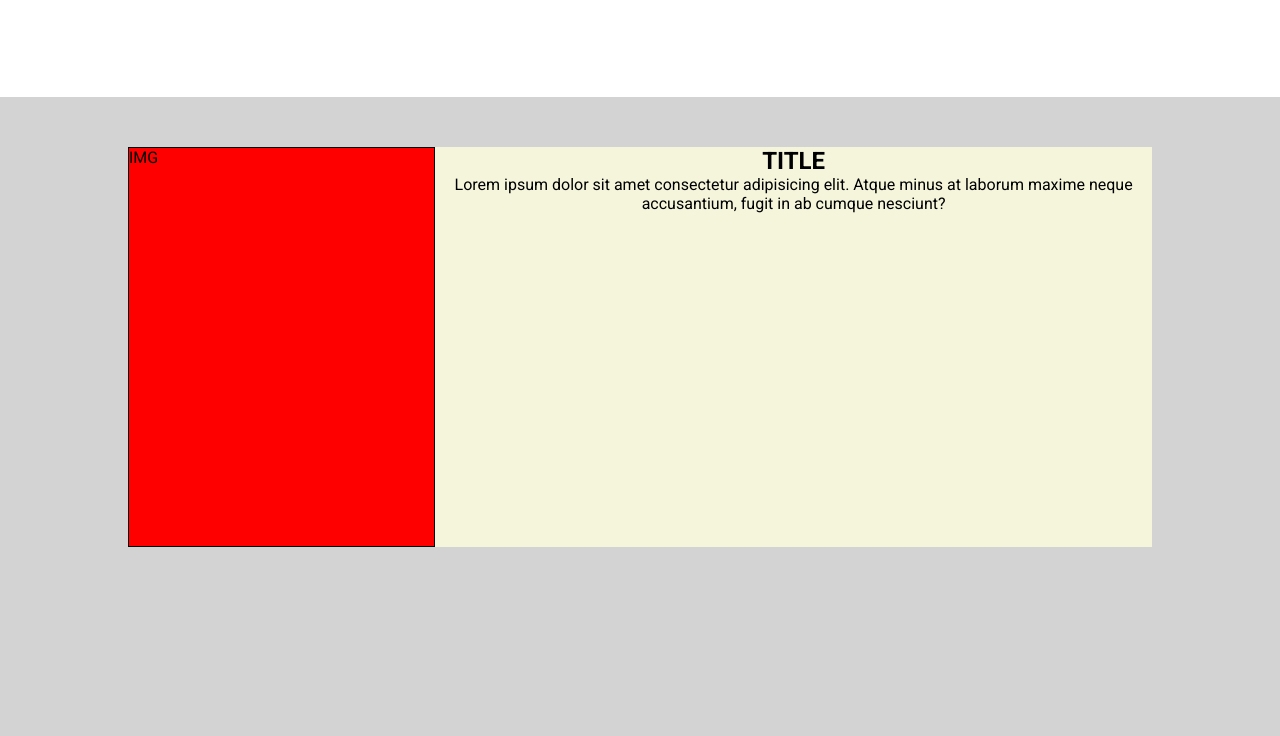
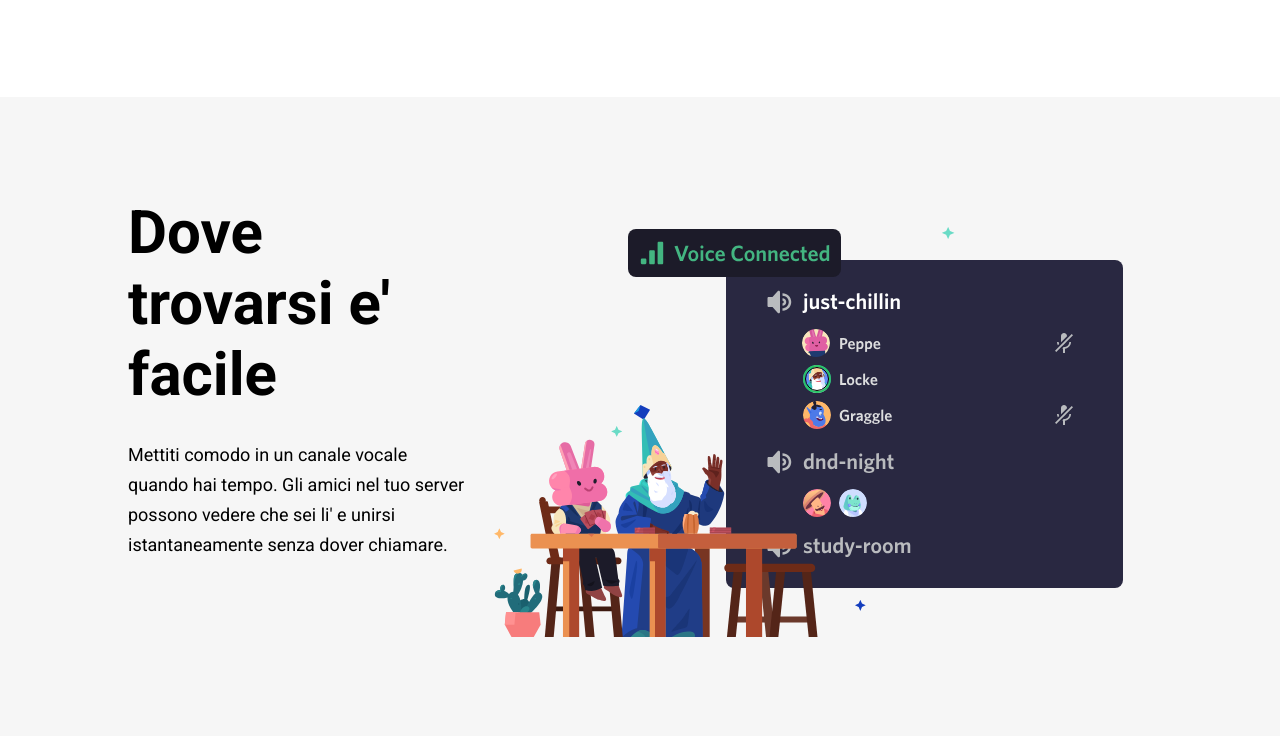
Before and after one commit to carmelopalumbo/htmlcss-discord, a plain HTML site: page index.html in a window 1280 px wide. Shown: the part 1217-1953 px from the top of the page. Drawn offline with Linux system fonts and the light colour scheme.

Commit message:
add-section-3

```diff
--- a/css/style.css
+++ b/css/style.css
@@ -125,8 +125,8 @@ header .btn:hover{
 .jumbotron .btn.container p:hover{
   color: #255EE9;
 }
+
 /* section2 */
-
 
 .sec2{
   display: flex;
@@ -158,27 +158,29 @@ header .btn:hover{
 /* section3 */
 
 .sec3{
-  background-color: lightgray;
-  height: 675px;
+  background-color: #F6F6F6;
 }
 
 .box-sec-3{
   display: flex;
-  padding-top: 50px;
-}
-
-.img-sec-3{
-  background-color: red;
-  border: 1px solid black;
-  flex-basis: 30%;
-  height: 400px;
+  padding: 100px 0;
+  justify-content: space-between;
 }
 
 .descr-sec-3{
-  flex-basis: 70%;
-  text-align: center;
-  background-color: beige;
+  width: calc(100% / 3);
 }
+
+.sec3 .box-sec-3 .descr-sec-3 h2{
+  font-size: 60px;
+}
+
+.sec3 .box-sec-3 .descr-sec-3 p{
+  font-size: 18px;
+  margin-top: 30px;
+  line-height: 30px;
+}
+
 
 /* section5 */
 
--- a/index.html
+++ b/index.html
@@ -58,11 +58,11 @@
     <!-- section3 -->
     <section class="sec3">
       <div class="box-sec-3 container">
-        <div class="img-sec-3">IMG</div>
         <div class="descr-sec-3">
-          <h2>TITLE</h2>
-          <p>Lorem ipsum dolor sit amet consectetur adipisicing elit. Atque minus at laborum maxime neque accusantium, fugit in ab cumque nesciunt?</p>
+          <h2>Dove trovarsi e' facile</h2>
+          <p>Mettiti comodo in un canale vocale quando hai tempo. Gli amici nel tuo server possono vedere che sei li' e unirsi istantaneamente senza dover chiamare.</p>
         </div>
+        <img src="img/item2.svg" alt="item2">
       </div>
     </section>
 
@@ -79,7 +79,7 @@
 
     <!-- section5 -->
     <section class="sec5">
-
+<!--  -->
       <div class="box-sec-5 container">
         <div class="descr-sec-5">
           <h2>TITLE</h2>
```
